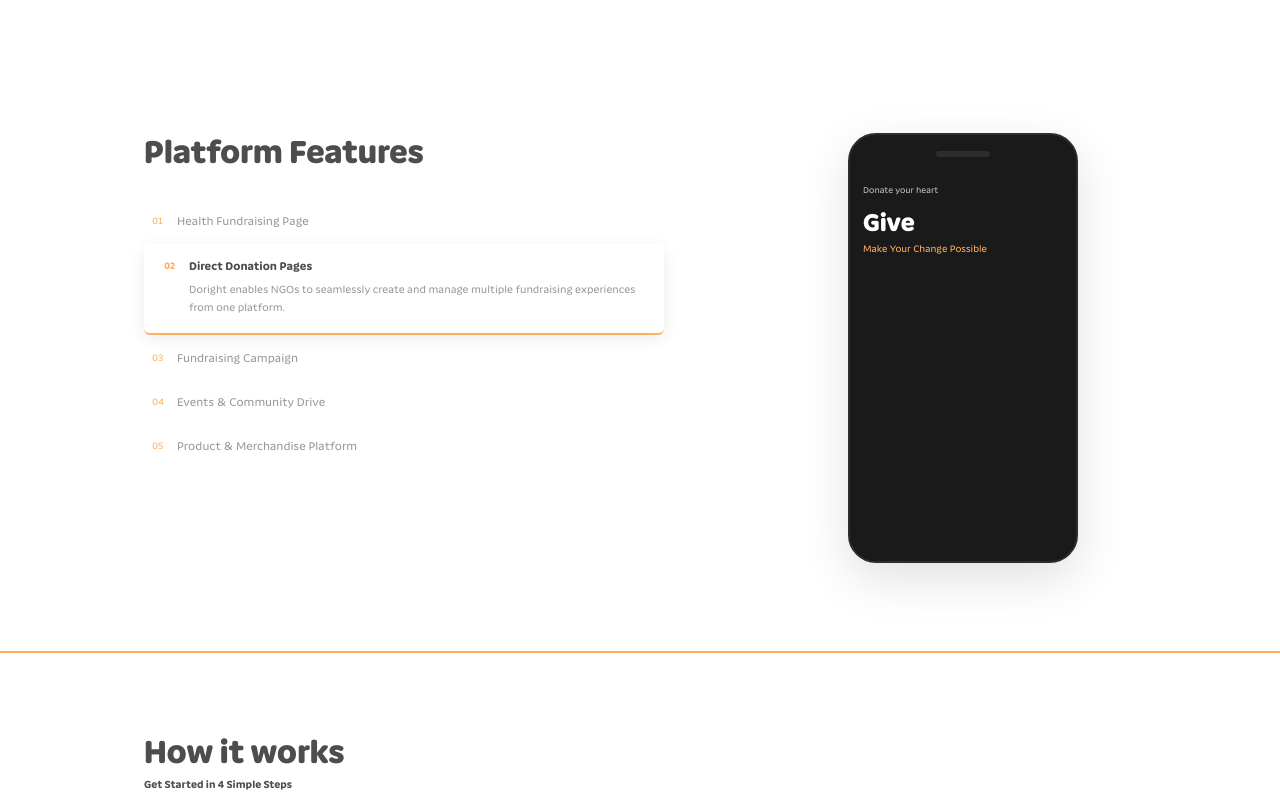
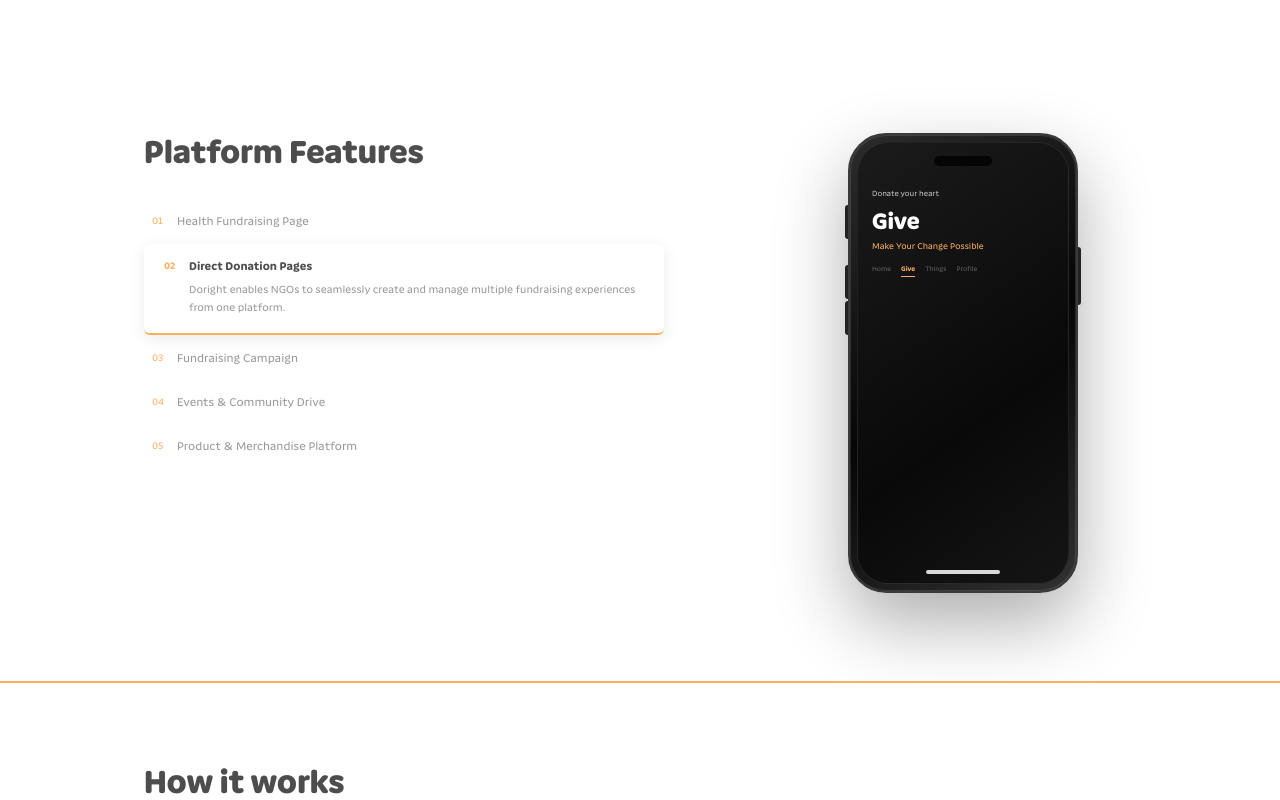
Before and after one commit to Gopi088/Doright, a React (Create React App) app: page /ngos in a window 1280 px wide. Shown: the part 1280-2080 px from the top of the page. Built offline with nearby package versions, Linux system fonts and the light colour scheme; the HTML template or start-up script is replaced by a standard one.

Commit message:
fixed all the bug

```diff
--- a/src/components/Footer.tsx
+++ b/src/components/Footer.tsx
@@ -86,7 +86,7 @@ export default function Footer() {
         >
           <div className="footer-left" style={{ flex: "0 0 280px" }}>
             <img
-              src="/images/DoRightLogo.svg"
+              src="/images/footer logo.svg"
               alt="DoRight"
               style={{
                 height: "200px",
--- a/src/pages/Home.tsx
+++ b/src/pages/Home.tsx
@@ -15,6 +15,9 @@ import heroImage2 from "../assets/heroImage2.jpg";
 import heroImage3 from "../assets/heroImage3.jpg";
 import storyImage from "../assets/storyImage.jpg";
 import treeImage from "../assets/treeImage.jpg"
+import productImage1 from "../assets/img1.jpg";
+import productImage2 from "../assets/img2.jpg";
+import productImage3 from "../assets/img3.jpg";
 import actForImpactVideo from "../assets/Act for impact_1.mp4";
 import liveFeedSample from "../data/liveFeedSample.json";
 
@@ -209,6 +212,7 @@ const Hero: React.FC = () => {
   const [trackIdx, setTrackIdx] = useState(1);
   const [instantReset, setInstantReset] = useState(false);
   const [clipWidth, setClipWidth] = useState(0);
+  const [heroAutoplayPaused, setHeroAutoplayPaused] = useState(false);
   const clipRef = useRef<HTMLDivElement>(null);
   const n = SLIDES.length;
   const GAP = 20;
@@ -223,6 +227,7 @@ const Hero: React.FC = () => {
   }, []);
 
   const goTo = useCallback((i:number)=>{
+    setHeroAutoplayPaused(true);
     setInstantReset(false);
     setTrackIdx(i + 1);
   },[]);
@@ -237,10 +242,10 @@ const Hero: React.FC = () => {
 
   useEffect(()=>{
     const t = window.setInterval(() => {
-      if (document.visibilityState === "visible") next();
+      if (!heroAutoplayPaused && document.visibilityState === "visible") next();
     },5000);
     return ()=>window.clearInterval(t);
-  },[next]);
+  },[heroAutoplayPaused, next]);
 
   useEffect(() => {
     const normalizeTrack = () => {
@@ -424,18 +429,24 @@ const Hero: React.FC = () => {
 /* ─── §2  LIVE ACTIVITY ──────────────────────────────────────────────────────*/
 const LiveSection: React.FC = () => {
   const [paymentMethod, setPaymentMethod] = useState("UPI");
-  const [feedStart, setFeedStart] = useState(0);
+  const [feed, setFeed] = useState<LiveFeedItem[]>(() => LIVE_FEED_SAMPLE.slice(0, 4));
   const [activeDonors, setActiveDonors] = useState(25);
-
-  const feed = useMemo(() => (
-    Array.from({ length:4 }, (_, i) => LIVE_FEED_SAMPLE[(feedStart + i) % LIVE_FEED_SAMPLE.length])
-  ), [feedStart]);
+  const nextFeedIndexRef = useRef(4);
+  const feedRowRef = useRef(0);
 
   useEffect(() => {
     const t = window.setInterval(() => {
-      setFeedStart(current => (current + 1) % LIVE_FEED_SAMPLE.length);
+      setFeed(current => {
+        if (!LIVE_FEED_SAMPLE.length) return current;
+        const next = [...current];
+        const row = feedRowRef.current % Math.max(next.length, 1);
+        next[row] = LIVE_FEED_SAMPLE[nextFeedIndexRef.current % LIVE_FEED_SAMPLE.length];
+        feedRowRef.current = (feedRowRef.current + 1) % Math.max(next.length, 1);
+        nextFeedIndexRef.current = (nextFeedIndexRef.current + 1) % LIVE_FEED_SAMPLE.length;
+        return next;
+      });
       setActiveDonors(current => current >= 32 ? 24 : current + 1);
-    }, 3200);
+    }, 2600);
     return () => window.clearInterval(t);
   }, []);
 
@@ -585,11 +596,25 @@ const LiveSection: React.FC = () => {
                       animate={{ backgroundColor:"rgba(255,255,255,0)" }}
                       transition={{ duration:0.25 }}
                       style={{
-                        display:"flex", alignItems:"center", gap:12,
+                        display:"flex", alignItems:"center",
                         minHeight:65, boxSizing:"border-box",
                         padding:"13px 18px",
                         borderBottom: i<feed.length-1 ? `1px solid ${T.border}` : "none",
-                      }}>
+                        position:"relative",
+                      }}>
+                      <AnimatePresence mode="wait" initial={false}>
+                        <motion.div
+                          key={item.id}
+                          initial={{ opacity:0, y:5 }}
+                          animate={{ opacity:1, y:0 }}
+                          exit={{ opacity:0, y:-5 }}
+                          transition={{ duration:0.2, ease:EASE }}
+                          style={{
+                            display:"flex", alignItems:"center", gap:12,
+                            width:"100%",
+                            willChange:"opacity, transform",
+                          }}
+                        >
                           <div style={{
                             width:38, height:38, borderRadius:"50%",
                             background:item.tone === "orange" ? T.orange : item.tone === "gray" ? T.border : T.orangePale,
@@ -606,6 +631,8 @@ const LiveSection: React.FC = () => {
                             <p style={{ margin:0, fontWeight:600, fontSize:13, color:T.orange, whiteSpace:"nowrap", overflow:"hidden", textOverflow:"ellipsis" }}>{item.amount}</p>
                             <p style={{ margin:0, fontSize:11, color:T.light, whiteSpace:"nowrap" }}>{item.time}</p>
                           </div>
+                        </motion.div>
+                      </AnimatePresence>
                     </motion.div>
                   ))}
                 </div>
@@ -1218,79 +1245,137 @@ const AppSection: React.FC = () => {
 
               {/* Phone shell */}
               <div style={{
-                width: 300,
-                aspectRatio: "9 / 16",
-                background: "#1a1a1a",
-                borderRadius: 40,
-                border: "3px solid #2a2a2a",
-                overflow: "hidden",
-                boxShadow: "0 32px 80px rgba(0,0,0,.32)",
+                width: 310,
+                maxWidth: "min(310px, 82vw)",
+                aspectRatio: "9 / 18",
+                background: "linear-gradient(145deg,#2c2c2c,#060606 52%,#323232)",
+                borderRadius: 46,
+                border: "2px solid #3a3a3a",
+                padding: 8,
+                overflow: "visible",
+                boxShadow: "0 36px 86px rgba(0,0,0,.34), inset 0 0 0 1px rgba(255,255,255,.12)",
                 position: "relative", zIndex: 1,
                 display: "flex", flexDirection: "column",
               }}>
-                {/* Notch */}
-                <div style={{
-                  height: 28, background: "#1a1a1a",
-                  display: "flex", alignItems: "center", justifyContent: "center",
-                  flexShrink: 0,
-                }}>
-                  <div style={{ width: 60, height: 12, background: "#0d0d0d", borderRadius: 6 }} />
-                </div>
+                <span aria-hidden="true" style={{
+                  position:"absolute", left:-5, top:96, width:4, height:44,
+                  borderRadius:"4px 0 0 4px", background:"#222",
+                  boxShadow:"0 82px 0 #222, 0 132px 0 #222",
+                }} />
+                <span aria-hidden="true" style={{
+                  position:"absolute", right:-5, top:150, width:4, height:78,
+                  borderRadius:"0 4px 4px 0", background:"#222",
+                }} />
 
                 {/* Screen body */}
                 <div style={{
-                  background: "#1a1a1a",
-                  padding: "20px 16px 0",
+                  background: "radial-gradient(circle at 50% 28%, rgba(255,175,95,.08), transparent 28%), linear-gradient(145deg,#1b1b1b,#090909 60%,#151515)",
                   flex: 1,
                   display: "flex", flexDirection: "column",
+                  borderRadius: 38,
+                  overflow: "hidden",
+                  border: "1px solid rgba(255,255,255,.08)",
+                  position:"relative",
+                }}>
+                  <div style={{
+                    height: 50,
+                    padding: "0 24px",
+                    display:"flex",
+                    alignItems:"center",
+                    justifyContent:"space-between",
+                    color:"#fff",
+                    fontSize:14,
+                    fontWeight:700,
+                    flexShrink:0,
+                  }}>
+                    <span>9:41</span>
+                    <div style={{
+                      position:"absolute", top:15, left:"50%",
+                      transform:"translateX(-50%)",
+                      width:92, height:30,
+                      background:"#050505",
+                      borderRadius:999,
+                      boxShadow:"inset 0 0 0 1px rgba(255,255,255,.03)",
+                    }} />
+                    <span aria-hidden="true" style={{
+                      position:"absolute", top:25, left:"calc(50% + 29px)",
+                      width:7, height:7, borderRadius:"50%",
+                      background:"#071528",
+                      boxShadow:"0 0 5px rgba(57,112,255,.45)",
+                    }} />
+                    <span style={{ fontSize:12, letterSpacing:1 }}>▮▮▮ ᯤ ▰</span>
+                  </div>
+                  <div style={{
+                  padding: "18px 24px 14px",
+                  flex: 1,
+                  display: "flex", flexDirection: "column",
                 }}>
                   <p style={{
-                    fontSize: 9, fontWeight: 700, letterSpacing: ".12em",
+                    fontSize: 12, fontWeight: 800, letterSpacing: ".16em",
                     textTransform: "uppercase", color: "rgba(255,255,255,.35)",
-                    marginBottom: 4,
+                    margin:"0 0 8px",
                   }}>Your Giving Today.</p>
 
-                  <h2 style={{ fontSize: 28, fontWeight: 800, color: "#fff", margin: "0 0 4px" }}>Give</h2>
+                  <h2 style={{ fontSize: 50, lineHeight:.92, fontWeight: 900, color: "#fff", margin: "0 0 12px", letterSpacing:0 }}>Give</h2>
 
                   <p style={{
-                    fontSize: 10, fontWeight: 600, color: T.orange,
-                    marginBottom: 18, letterSpacing: ".02em",
+                    fontSize: 16, fontWeight: 800, color: T.orange,
+                    margin:"0 0 24px", letterSpacing: 0,
                   }}>Money · Time · Things · Products</p>
 
-                  <div style={{ display: "flex", flexDirection: "column", gap: 10, flex: 1 }}>
+                  <div style={{ display: "flex", flexDirection: "column", gap: 12, flex: 1 }}>
                     {[
-                      { name: "Handwoven Tote Bag",      by: "Shakti Women's Collective", price: "₹480" },
-                      { name: "Organic Honey (250g)",     by: "AarogyaSeva Trust",         price: "₹220" },
-                      { name: "Recycled Paper Journal",   by: "GreenRoots India",           price: "₹150" },
+                      { name: "Handwoven Tote Bag",      by: "Shakti Women's Collective", price: "₹480", image: productImage1 },
+                      { name: "Organic Honey (250g)",     by: "AarogyaSeva Trust",         price: "₹220", image: productImage2 },
+                      { name: "Recycled Paper Journal",   by: "GreenRoots India",           price: "₹150", image: productImage3 },
                     ].map(item => (
                       <div key={item.name} style={{
                         display: "flex", alignItems: "center", gap: 10,
-                        background: "#2a2a2a", borderRadius: 12, padding: 12,
-                      }}>
-                        <div style={{ width: 40, height: 40, borderRadius: 8, background: "#3a3a3a", flexShrink: 0 }} />
-                        <div style={{ flex: 1 }}>
-                          <p style={{ fontSize: 12, fontWeight: 700, color: "#fff", margin: 0, lineHeight: 1.3 }}>{item.name}</p>
-                          <p style={{ fontSize: 9, color: "rgba(255,255,255,.4)", margin: "2px 0 0" }}>by {item.by}</p>
-                        </div>
-                        <span style={{ fontSize: 13, fontWeight: 700, color: T.orange, flexShrink: 0 }}>{item.price}</span>
+                        background: "rgba(255,255,255,.08)", borderRadius: 16, padding: 10,
+                      }}>
+                        <img
+                          src={item.image}
+                          alt=""
+                          aria-hidden="true"
+                          style={{ width: 50, height: 50, borderRadius: 11, objectFit:"cover", flexShrink: 0 }}
+                        />
+                        <div style={{ flex: 1, minWidth:0 }}>
+                          <p style={{ fontSize: 15, fontWeight: 800, color: "#fff", margin: 0, lineHeight: 1.2, whiteSpace:"nowrap", overflow:"hidden", textOverflow:"ellipsis" }}>{item.name}</p>
+                          <p style={{ fontSize: 11, color: "rgba(255,255,255,.62)", margin: "4px 0 0", whiteSpace:"nowrap", overflow:"hidden", textOverflow:"ellipsis" }}>by {item.by}</p>
+                        </div>
+                        <span style={{ fontSize: 16, fontWeight: 900, color: T.orange, flexShrink: 0 }}>{item.price}</span>
                       </div>
                     ))}
                   </div>
 
                   {/* CTA bar */}
                   <div style={{
-                    background: T.orange,
+                    background: "linear-gradient(135deg,#ffb55f,#f79a22)",
+                    borderRadius: 13,
                     padding: "18px 16px",
                     textAlign: "center",
                     flexShrink: 0,
                     marginTop: "auto",
+                    marginBottom: 22,
                   }}>
                     <p style={{
-                      fontSize: 9, fontWeight: 600, color: "rgba(255,255,255,.7)",
-                      textTransform: "uppercase", letterSpacing: ".1em", marginBottom: 4,
+                      fontSize: 10, fontWeight: 800, color: "rgba(255,255,255,.72)",
+                      textTransform: "uppercase", letterSpacing: ".1em", margin:"0 0 6px",
                     }}>Today's Lives Earned</p>
-                    <p style={{ fontSize: 15, fontWeight: 800, color: "#fff", margin: 0 }}>+4 Lives added</p>
-                  </div>
+                    <p style={{ fontSize: 18, fontWeight: 900, color: "#fff", margin: 0 }}>+4 Lives added</p>
+                  </div>
+                </div>
+                  <span aria-hidden="true" style={{
+                    position:"absolute",
+                    left:"50%",
+                    bottom:10,
+                    transform:"translateX(-50%)",
+                    width:112,
+                    height:5,
+                    borderRadius:999,
+                    background:"#fff",
+                    opacity:.95,
+                  }} />
                 </div>
               </div>
             </motion.div>
@@ -1542,7 +1627,6 @@ const TestimonialsSection: React.FC = () => {
             onClick={prevPage}
             aria-label="Previous testimonials"
             whileHover={{ background:T.orange, color:"#fff" }}
-            whileTap={{ scale:0.94 }}
             className="testimonial-arrow testimonial-arrow-left"
             style={{
               position:"absolute",
--- a/src/sections/PlatformFeatures.tsx
+++ b/src/sections/PlatformFeatures.tsx
@@ -9,52 +9,90 @@ function PhoneMockup() {
   return (
     <div style={{
       width: 'min(230px, 100%)',
-      minHeight: '430px',
-      background: colors.darkTrue, borderRadius: '28px',
-      padding: '16px 13px',
-      boxShadow: shadows.xl,
-      border: `2px solid ${colors.darkDeep}`,
+      aspectRatio: '9 / 18',
+      background: 'linear-gradient(145deg,#2c2c2c,#060606 52%,#323232)',
+      borderRadius: '38px',
+      padding: '7px',
+      boxShadow: '0 30px 72px rgba(0,0,0,.32), inset 0 0 0 1px rgba(255,255,255,.12)',
+      border: '2px solid #3a3a3a',
       flexShrink: 0,
       display: 'flex',
       flexDirection: 'column',
+      position: 'relative',
     }}>
-      <div style={{ width:'54px', height:'6px', background:colors.darkDeep, borderRadius:'8px', margin:'0 auto 28px' }}/>
-      <div style={{ color:colors.white, fontSize:'9px', fontFamily:fonts.body, opacity:0.75, marginBottom:'14px' }}>
-        Donate your heart
-      </div>
-      <div style={{ fontFamily:fonts.display, fontSize:'26px', fontWeight:fontWeights.extrabold, color:colors.white, letterSpacing:'0', lineHeight:1 }}>Give</div>
-      <div style={{ fontFamily:fonts.body, fontSize:'10px', color:colors.primary, marginTop:'7px', fontWeight:fontWeights.text }}>Make Your Change Possible</div>
-      <div style={{ display:'none', justifyContent:'space-between', padding:'8px 12px 0', color:colors.white, fontSize:'12px', fontFamily:fonts.body }}>
-        <span style={{ fontWeight:fontWeights.textBold }}>9:41</span>
-        <span>●●● ▲</span>
-      </div>
-      <div style={{ background:colors.darkTrue, borderRadius:'24px', overflow:'hidden', flex:1, display:'none', flexDirection:'column' }}>
-        <div style={{ background:colors.darkTrue, padding:'22px 18px 14px', borderBottom:`1px solid ${colors.darkDeep}` }}>
-          <div style={{ fontFamily:fonts.display, fontSize:'26px', fontWeight:fontWeights.extrabold, color:colors.white, letterSpacing:'0' }}>Give</div>
-          <div style={{ fontFamily:fonts.body, fontSize:'11px', color:colors.primary, marginTop:'3px', fontWeight:fontWeights.text }}>Make Your Change Possible</div>
-          <div style={{ display:'flex', gap:'14px', marginTop:'12px' }}>
+      <span aria-hidden="true" style={{
+        position:'absolute',
+        left:'-5px',
+        top:'70px',
+        width:'3px',
+        height:'34px',
+        borderRadius:'4px 0 0 4px',
+        background:'#222',
+        boxShadow:'0 60px 0 #222, 0 96px 0 #222',
+      }} />
+      <span aria-hidden="true" style={{
+        position:'absolute',
+        right:'-5px',
+        top:'112px',
+        width:'3px',
+        height:'58px',
+        borderRadius:'0 4px 4px 0',
+        background:'#222',
+      }} />
+      <div style={{
+        flex:1,
+        borderRadius:'31px',
+        background:'linear-gradient(145deg,#1b1b1b,#090909 62%,#151515)',
+        border:'1px solid rgba(255,255,255,.08)',
+        overflow:'hidden',
+        display:'flex',
+        flexDirection:'column',
+        position:'relative',
+      }}>
+        <div style={{
+          height:'36px',
+          flexShrink:0,
+          position:'relative',
+          display:'flex',
+          alignItems:'center',
+          justifyContent:'center',
+        }}>
+          <span style={{
+            width:'58px',
+            height:'10px',
+            borderRadius:'999px',
+            background:'#050505',
+          }} />
+        </div>
+        <div style={{ padding:'10px 14px 0' }}>
+          <div style={{ color:colors.white, fontSize:'8px', fontFamily:fonts.body, opacity:0.75, marginBottom:'12px' }}>
+            Donate your heart
+          </div>
+          <div style={{ fontFamily:fonts.display, fontSize:'24px', fontWeight:fontWeights.extrabold, color:colors.white, letterSpacing:'0', lineHeight:1 }}>Give</div>
+          <div style={{ fontFamily:fonts.body, fontSize:'9px', color:colors.primary, marginTop:'7px', fontWeight:fontWeights.text }}>Make Your Change Possible</div>
+          <div style={{ display:'flex', gap:'10px', marginTop:'12px' }}>
             {PLATFORM.phone.tabs.map(t => (
-              <span key={t} style={{ fontFamily:fonts.body, fontSize:'11px', fontWeight:t==='Give'?fontWeights.textBold:fontWeights.text, color:t==='Give'?colors.primary:colors.dark, paddingBottom:'3px', borderBottom:t==='Give'?`1.5px solid ${colors.primary}`:'none' }}>{t}</span>
+              <span key={t} style={{
+                fontFamily:fonts.body,
+                fontSize:'7px',
+                fontWeight:t==='Give'?fontWeights.textBold:fontWeights.text,
+                color:t==='Give'?colors.primary:'rgba(255,255,255,.34)',
+                paddingBottom:'3px',
+                borderBottom:t==='Give'?`1px solid ${colors.primary}`:'none',
+              }}>{t}</span>
             ))}
           </div>
         </div>
-        <div style={{ padding:'16px', flex:1 }}>
-          {[78,52,36,64].map((w,i)=>(
-            <div key={i} style={{ background:colors.darkDeep, borderRadius:'12px', padding:'12px', marginBottom:'12px', display:'flex', gap:'12px', alignItems:'center' }}>
-              <div style={{ width:'42px', height:'42px', background:colors.primary, borderRadius:'9px', flexShrink:0, opacity:0.72 }}/>
-              <div style={{ flex:1, minWidth:0 }}>
-                <div style={{ height:'8px', width:'75%', background:colors.dark, borderRadius:'4px', marginBottom:'7px' }}/>
-                <div style={{ height:'6px', width:`${w}%`, background:colors.dark, borderRadius:'3px', marginBottom:'6px' }}/>
-                <div style={{ height:'3px', background:colors.dark, borderRadius:'2px' }}>
-                  <div style={{ height:'3px', width:`${w}%`, background:colors.primary, borderRadius:'2px' }}/>
-                </div>
-              </div>
-            </div>
-          ))}
-          <div style={{ background:colors.primary, borderRadius:'22px', padding:'12px 0', textAlign:'center', fontFamily:fonts.body, fontSize:'13px', fontWeight:fontWeights.textBold, color:colors.white }}>
-            Donate Now
-          </div>
-        </div>
+        <span aria-hidden="true" style={{
+          position:'absolute',
+          left:'50%',
+          bottom:'9px',
+          transform:'translateX(-50%)',
+          width:'74px',
+          height:'4px',
+          borderRadius:'999px',
+          background:'rgba(255,255,255,.84)',
+        }} />
       </div>
     </div>
   );
```
Also changed, not shown: public/images/footer logo.svg (added). Lines whose indentation alone changed are shown as unchanged.
